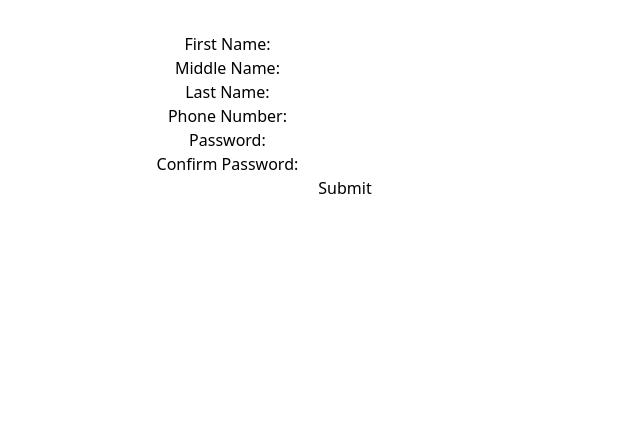
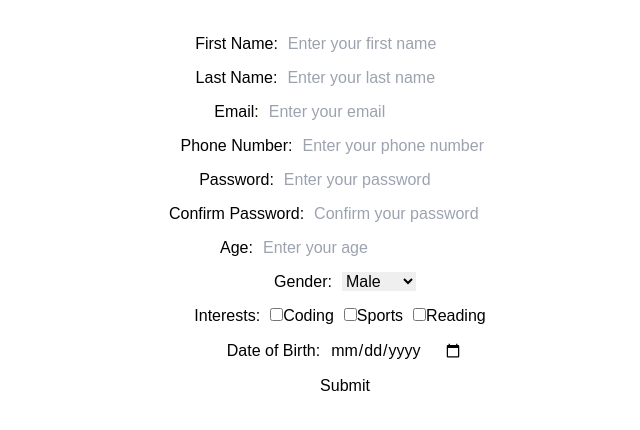
Before and after one commit to NEVIL77/Learning-New-Things, a React (Vite) app: page / in a window 1280 px wide. Shown: the top 430 px of the page, without its empty margins (295-935 px from the left). Built offline with nearby package versions, Linux system fonts and the light colour scheme.

Commit message:
changes in form

```diff
--- a/src/component/reactYulpForm/ReactYulpForm.jsx
+++ b/src/component/reactYulpForm/ReactYulpForm.jsx
@@ -1,32 +1,55 @@
-import { useEffect, useState } from "react";
+import { useState } from "react";
 import * as Yup from "yup";
+import "./style.css";
 
 const ReactYupForm = () => {
     const [formData, setFormData] = useState({
         firstName: "",
-        middleName: "",
         lastName: "",
+        email: "",
         phoneNumber: "",
         password: "",
         confirmPassword: "",
+        age: "",
+        gender: "",
+        interests: [],
+        birthDate: "",
     });
 
+    const [errors, setErrors] = useState({});
+
     const validationSchema = Yup.object({
-        firstName: Yup.string().required("Please Enter the First Name"),
-        middleName: Yup.string().required("Please Enter the Middle Name"),
-        lastName: Yup.string().required("Please Enter the Last Name"),
+        firstName: Yup.string().required("First Name is Required"),
+        lastName: Yup.string().required("Last Name is Required"),
+        email: Yup.string()
+            .required("Email is Required")
+            .email("Invalid email format"),
         phoneNumber: Yup.string()
-            .required("Please Enter the Phone Number")
-            .matches(/^\d+$/, "Phone number must be numeric")
-            .min(10, "Must be exactly 10 digits")
-            .max(10, "Must be exactly 10 digits"),
+            .matches(/^\d{10}$/, "Phone Number must be 10 digits")
+            .required(),
         password: Yup.string()
-            .required("Please Enter a Valid Password")
-            .min(8, "Minimum 8 characters required")
-            .max(12, "Maximum 12 characters allowed"),
+            .required("Password is required")
+            .min(8, "Password must be at least 8 characters")
+            .matches(
+                /[!@#$%^&*(),.?":{}|<>]/,
+                "Password must contain at least one symbol"
+            )
+            .matches(/[0-9]/, "Password must contain at least one number")
+            .matches(/[A-Z]/, "Password must contain at least one uppercase letter")
+            .matches(/[a-z]/, "Password must contain at least one lowercase letter"),
         confirmPassword: Yup.string()
-            .required("Please confirm your password")
-            .oneOf([Yup.ref("password")], "Passwords do not match"),
+            .oneOf([Yup.ref("password")], "Passwords must match")
+            .required("Confirm password is required"),
+        age: Yup.number()
+            .typeError("Age must be a number")
+            .min(18, "You must be at least 18 years old")
+            .max(100, "You cannot be older than 100 years")
+            .required("Age is required"),
+        gender: Yup.string().required("Gender is required"),
+        interests: Yup.array()
+            .min(1, "Select at least one interest")
+            .required("Select at least one interest"),
+        birthDate: Yup.date().required("Date of birth is required"),
     });
 
     const handleSubmit = async (e) => {
@@ -34,81 +57,183 @@ const ReactYupForm = () => {
 
         try {
             await validationSchema.validate(formData, { abortEarly: false });
-            console.log("Form is valid", formData);
+            console.log("Form Submitted", formData);
         } catch (error) {
-            console.error("Validation Errors >", error);
+            console.log(error)
+            const newErrors = {};
+
+            error.inner.forEach((err) => {
+                newErrors[err.path] = err.message;
+            });
+
+            setErrors(newErrors);
         }
     };
 
     const handleChange = (e) => {
         const { name, value } = e.target;
-        setFormData({ ...formData, [name]: value });
+
+        setFormData({
+            ...formData,
+            [name]: value,
+        });
     };
 
-    useEffect(() => {
-        // Perform any setup or cleanup if necessary
-    }, []);
+    const handleCheckboxChange = (e) => {
+        const { name, checked } = e.target;
+        let updatedInterests = [...formData.interests];
+        if (checked) {
+            updatedInterests.push(name);
+        } else {
+            updatedInterests = updatedInterests.filter(
+                (interest) => interest !== name
+            );
+        }
+
+        setFormData({
+            ...formData,
+            interests: updatedInterests,
+        });
+    };
 
     return (
-        <>
-            <form onSubmit={handleSubmit}>
+        <form className="form" onSubmit={handleSubmit}>
             <div>
-                    <label>First Name: </label>
+                <label>First Name:</label>
                 <input
                     type="text"
                     name="firstName"
                     value={formData.firstName}
+                    placeholder="Enter your first name"
                     onChange={handleChange}
                 />
+                {errors.firstName && <div className="error">{errors.firstName}</div>}
             </div>
             <div>
-                    <label>Middle Name: </label>
-                    <input
-                        type="text"
-                        name="middleName"
-                        value={formData.middleName}
-                        onChange={handleChange}
-                    />
-                </div>
-                <div>
-                    <label>Last Name: </label>
+                <label>Last Name:</label>
                 <input
                     type="text"
                     name="lastName"
                     value={formData.lastName}
+                    placeholder="Enter your last name"
                     onChange={handleChange}
                 />
+                {errors.lastName && <div className="error">{errors.lastName}</div>}
             </div>
             <div>
-                    <label>Phone Number: </label>
+                <label>Email:</label>
+                <input
+                    type="email"
+                    name="email"
+                    value={formData.email}
+                    placeholder="Enter your email"
+                    onChange={handleChange}
+                />
+                {errors.email && <div className="error">{errors.email}</div>}
+            </div>
+            <div>
+                <label>Phone Number:</label>
                 <input
                     type="text"
                     name="phoneNumber"
                     value={formData.phoneNumber}
+                    placeholder="Enter your phone number"
                     onChange={handleChange}
                 />
+                {errors.phoneNumber && (
+                    <div className="error">{errors.phoneNumber}</div>
+                )}
             </div>
             <div>
-                    <label>Password: </label>
+                <label>Password:</label>
                 <input
                     type="password"
                     name="password"
                     value={formData.password}
+                    placeholder="Enter your password"
                     onChange={handleChange}
                 />
+                {errors.password && <div className="error">{errors.password}</div>}
             </div>
             <div>
-                    <label>Confirm Password: </label>
+                <label>Confirm Password:</label>
                 <input
                     type="password"
                     name="confirmPassword"
                     value={formData.confirmPassword}
+                    placeholder="Confirm your password"
                     onChange={handleChange}
                 />
+                {errors.confirmPassword && (
+                    <div className="error">{errors.confirmPassword}</div>
+                )}
+            </div>
+            <div>
+                <label>Age:</label>
+                <input
+                    type="number"
+                    name="age"
+                    value={formData.age}
+                    placeholder="Enter your age"
+                    onChange={handleChange}
+                />
+                {errors.age && <div className="error">{errors.age}</div>}
+            </div>
+
+            <div>
+                <label>Gender:</label>
+                <select name="gender" value={formData.gender} onChange={handleChange}>
+                    <option value="male">Male</option>
+                    <option value="female">Female</option>
+                    <option value="other">Other</option>
+                </select>
+                {errors.gender && <div className="error">{errors.gender}</div>}
+            </div>
+
+            <div>
+                <label>Interests:</label>
+                <label>
+                    <input
+                        type="checkbox"
+                        name="coding"
+                        checked={formData.interests.includes("coding")}
+                        onChange={handleCheckboxChange}
+                    />
+                    Coding
+                </label>
+                <label>
+                    <input
+                        type="checkbox"
+                        name="sports"
+                        checked={formData.interests.includes("sports")}
+                        onChange={handleCheckboxChange}
+                    />
+                    Sports
+                </label>
+                <label>
+                    <input
+                        type="checkbox"
+                        name="reading"
+                        checked={formData.interests.includes("reading")}
+                        onChange={handleCheckboxChange}
+                    />
+                    Reading
+                </label>
+                {errors.interests && <div className="error">{errors.interests}</div>}
+            </div>
+            <div>
+                <label>Date of Birth:</label>
+                <input
+                    type="date"
+                    name="birthDate"
+                    value={formData.birthDate}
+                    placeholder="Enter your date of birth"
+                    onChange={handleChange}
+                />
+                {errors.birthDate && <div className="error">{errors.birthDate}</div>}
             </div>
             <button type="submit">Submit</button>
         </form>
-        </>
     );
 };
 
--- /dev/null
+++ b/src/component/reactYulpForm/style.css
@@ -0,0 +1,17 @@
+body {
+    font-family: sans-serif;
+}
+
+.form {
+    display: flex;
+    flex-direction: column;
+    gap: 10px;
+}
+
+.form label {
+    margin-right: 10px;
+}
+
+.error {
+    color: red;
+}
```
Lines whose indentation alone changed are shown as unchanged.
